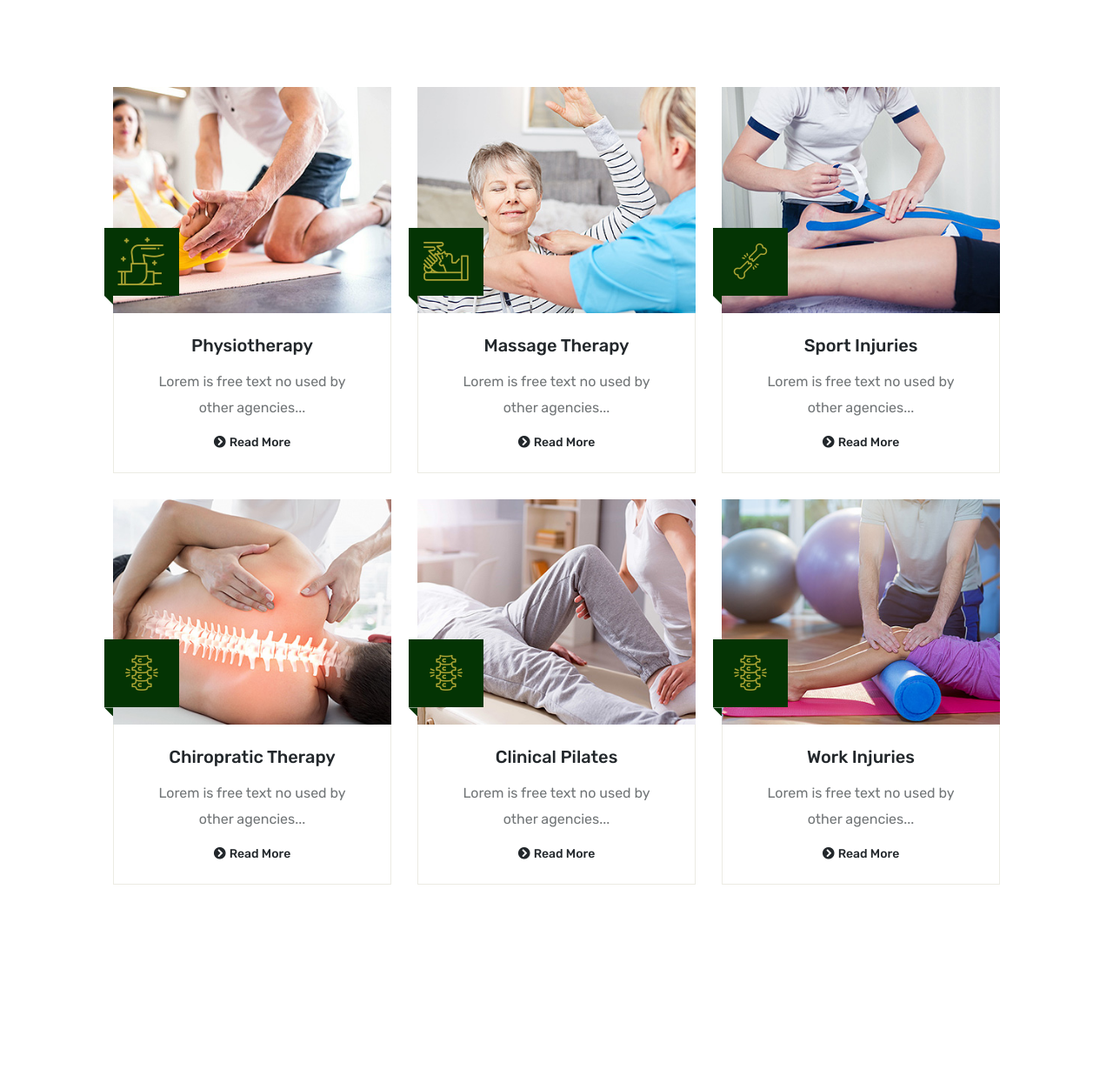
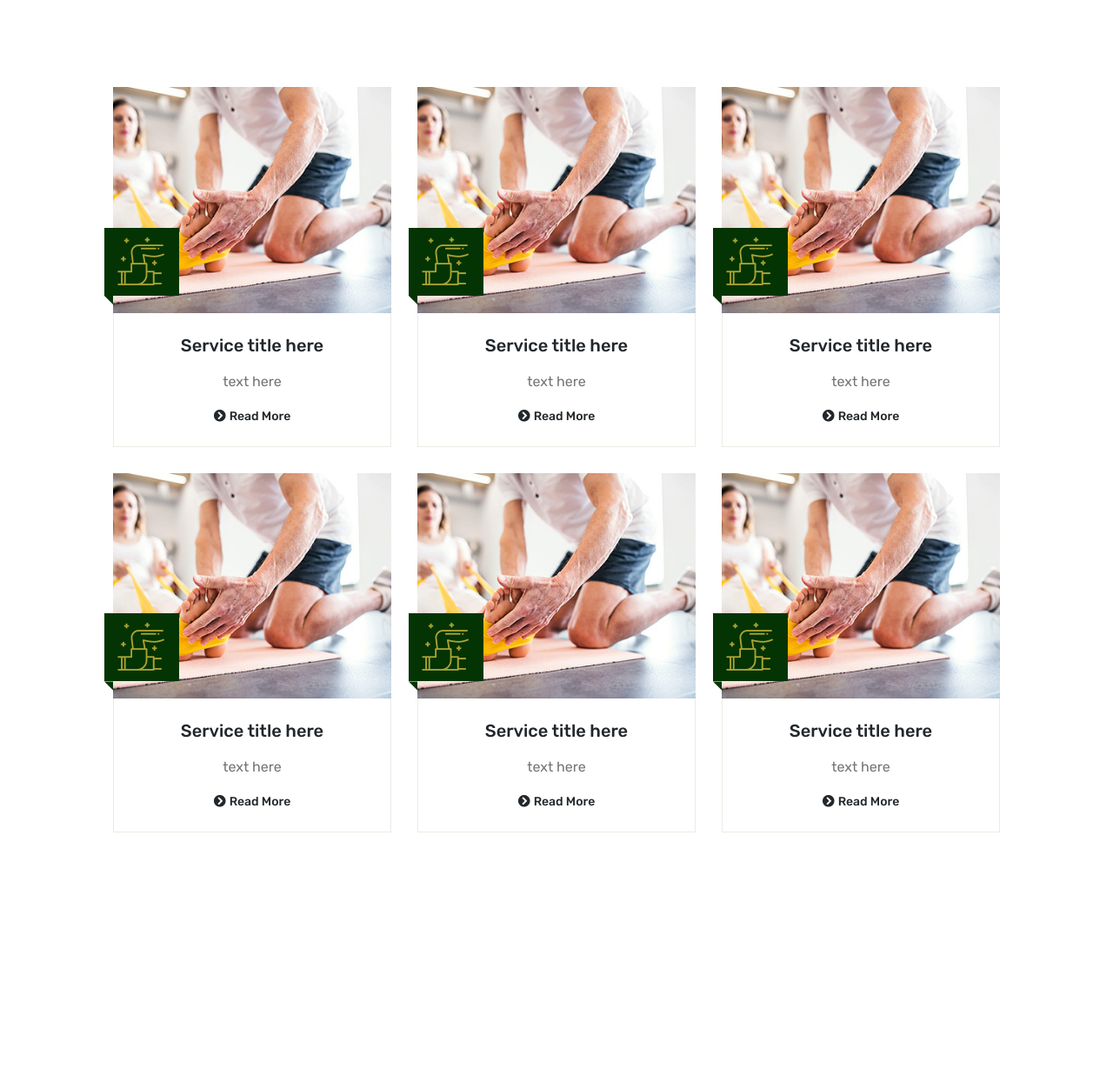
Before and after one commit to AbdallhOmarr/The-sports-doctor, a Django app: page /services in a window 1280 px wide. Shown: the part 213-1450 px from the top of the page at 87% size. After the commit the page ends 1170 px from the top, so only its background shows below. Run offline with Django 4.2, Linux system fonts and the light colour scheme; some libraries are stand-ins or nearby versions; some web fonts are replaced.

Commit message:
changed services structure

```diff
--- a/landingpage/templates/services.html
+++ b/landingpage/templates/services.html
@@ -5,18 +5,20 @@
 {% endblock title %}
 {% block body %}
     <!-- service-page-section -->
-    <section class="service-page-section">
-        <div class="auto-container">
-            <div class="row clearfix">
-                <div class="col-lg-4 col-md-6 col-sm-12 service-block">
+    <section id="services" class="service-page-section">
+        <div class="container">
+            <div class="row d-inline-flex">
+                <div v-for="(service, index) in services"
+                     :key="service.id"
+                     class="col col-lg-4 col-md-6 col-sm-12 service-block">
                     <div class="service-block-one wow fadeInUp animated animated"
                          data-wow-delay="00ms"
                          data-wow-duration="1500ms">
                         <div class="inner-box">
                             <div class="image-box">
                                 <figure class="image">
-                                    <a href="#">
-                                        <img src="{% static 'images/service/service-5.jpg' %}" alt="">
+                                    <a :href="service.url">
+                                        <img :src="service.img" alt="">
                                     </a>
                                 </figure>
                                 <div class="icon-box">
@@ -25,146 +27,11 @@
                             </div>
                             <div class="lower-content">
                                 <h4>
-                                    <a href="#">Physiotherapy</a>
+                                    <a :href="service.url">[[service.title]]</a>
                                 </h4>
-                                <p>Lorem is free text no used by other agencies...</p>
+                                <p>[[service.text]]</p>
                                 <div class="link">
-                                    <a href="#"><i class="fas fa-chevron-circle-right"></i>Read More</a>
-                                </div>
-                            </div>
-                        </div>
-                    </div>
-                </div>
-                <div class="col-lg-4 col-md-6 col-sm-12 service-block">
-                    <div class="service-block-one wow fadeInUp animated animated"
-                         data-wow-delay="300ms"
-                         data-wow-duration="1500ms">
-                        <div class="inner-box">
-                            <div class="image-box">
-                                <figure class="image">
-                                    <a href="#">
-                                        <img src="{% static 'images/service/service-6.jpg' %}" alt="">
-                                    </a>
-                                </figure>
-                                <div class="icon-box">
-                                    <i class="flaticon-massage"></i>
-                                </div>
-                            </div>
-                            <div class="lower-content">
-                                <h4>
-                                    <a href="#">Massage Therapy</a>
-                                </h4>
-                                <p>Lorem is free text no used by other agencies...</p>
-                                <div class="link">
-                                    <a href="#"><i class="fas fa-chevron-circle-right"></i>Read More</a>
-                                </div>
-                            </div>
-                        </div>
-                    </div>
-                </div>
-                <div class="col-lg-4 col-md-6 col-sm-12 service-block">
-                    <div class="service-block-one wow fadeInUp animated animated"
-                         data-wow-delay="600ms"
-                         data-wow-duration="1500ms">
-                        <div class="inner-box">
-                            <div class="image-box">
-                                <figure class="image">
-                                    <a href="#">
-                                        <img src="{% static 'images/service/service-7.jpg' %}" alt="">
-                                    </a>
-                                </figure>
-                                <div class="icon-box">
-                                    <i class="flaticon-broken-bone"></i>
-                                </div>
-                            </div>
-                            <div class="lower-content">
-                                <h4>
-                                    <a href="#">Sport Injuries</a>
-                                </h4>
-                                <p>Lorem is free text no used by other agencies...</p>
-                                <div class="link">
-                                    <a href="#"><i class="fas fa-chevron-circle-right"></i>Read More</a>
-                                </div>
-                            </div>
-                        </div>
-                    </div>
-                </div>
-                <div class="col-lg-4 col-md-6 col-sm-12 service-block">
-                    <div class="service-block-one wow fadeInUp animated animated"
-                         data-wow-delay="00ms"
-                         data-wow-duration="1500ms">
-                        <div class="inner-box">
-                            <div class="image-box">
-                                <figure class="image">
-                                    <a href="#">
-                                        <img src="{% static 'images/service/service-8.jpg' %}" alt="">
-                                    </a>
-                                </figure>
-                                <div class="icon-box">
-                                    <i class="flaticon-chiropractic"></i>
-                                </div>
-                            </div>
-                            <div class="lower-content">
-                                <h4>
-                                    <a href="#">Chiropratic Therapy</a>
-                                </h4>
-                                <p>Lorem is free text no used by other agencies...</p>
-                                <div class="link">
-                                    <a href="#"><i class="fas fa-chevron-circle-right"></i>Read More</a>
-                                </div>
-                            </div>
-                        </div>
-                    </div>
-                </div>
-                <div class="col-lg-4 col-md-6 col-sm-12 service-block">
-                    <div class="service-block-one wow fadeInUp animated animated"
-                         data-wow-delay="300ms"
-                         data-wow-duration="1500ms">
-                        <div class="inner-box">
-                            <div class="image-box">
-                                <figure class="image">
-                                    <a href="#">
-                                        <img src="{% static 'images/service/service-9.jpg' %}" alt="">
-                                    </a>
-                                </figure>
-                                <div class="icon-box">
-                                    <i class="flaticon-chiropractic"></i>
-                                </div>
-                            </div>
-                            <div class="lower-content">
-                                <h4>
-                                    <a href="#">Clinical Pilates</a>
-                                </h4>
-                                <p>Lorem is free text no used by other agencies...</p>
-                                <div class="link">
-                                    <a href="#"><i class="fas fa-chevron-circle-right"></i>Read More</a>
-                                </div>
-                            </div>
-                        </div>
-                    </div>
-                </div>
-                <div class="col-lg-4 col-md-6 col-sm-12 service-block">
-                    <div class="service-block-one wow fadeInUp animated animated"
-                         data-wow-delay="600ms"
-                         data-wow-duration="1500ms">
-                        <div class="inner-box">
-                            <div class="image-box">
-                                <figure class="image">
-                                    <a href="#">
-                                        <img src="{% static 'images/service/service-10.jpg' %}" alt="">
-                                    </a>
-                                </figure>
-                                <div class="icon-box">
-                                    <i class="flaticon-chiropractic"></i>
-                                </div>
-                            </div>
-                            <div class="lower-content">
-                                <h4>
-                                    <a href="#">Work Injuries</a>
-                                </h4>
-                                <p>Lorem is free text no used by other agencies...</p>
-                                <div class="link">
-                                    <a href="#"><i class="fas fa-chevron-circle-right"></i>Read More</a>
+                                    <a :href="service.url"><i class="fas fa-chevron-circle-right"></i>Read More</a>
                                 </div>
                             </div>
                         </div>
@@ -174,4 +41,58 @@
         </div>
     </section>
     <!-- service-page-section end -->
+    <script>
+        Vue.createApp({
+            data() {
+                return {
+                    services: [{
+                            id: 1,
+                            url: "#",
+                            img: "{% static 'images/service/service-5.jpg' %}",
+                            title: "Service title here",
+                            text: "text here"
+                        }, {
+                            id: 2,
+                            url: "#",
+                            img: "{% static 'images/service/service-5.jpg' %}",
+                            title: "Service title here",
+                            text: "text here"
+                        }, {
+                            id: 3,
+                            url: "#",
+                            img: "{% static 'images/service/service-5.jpg' %}",
+                            title: "Service title here",
+                            text: "text here"
+                        }, {
+                            id: 4,
+                            url: "#",
+                            img: "{% static 'images/service/service-5.jpg' %}",
+                            title: "Service title here",
+                            text: "text here"
+                        }, {
+                            id: 5,
+                            url: "#",
+                            img: "{% static 'images/service/service-5.jpg' %}",
+                            title: "Service title here",
+                            text: "text here"
+                        }, {
+                            id: 6,
+                            url: "#",
+                            img: "{% static 'images/service/service-5.jpg' %}",
+                            title: "Service title here",
+                            text: "text here"
+                        }
+
+
+
+                    ]
+                }
+            },
+            delimiters: ["[[", "]]"]
+        }).mount("#services")
+    </script>
 {% endblock body %}
+{% comment %} <template v-if="(index + 1) % 3 === 0 || index === services.length - 1">
+</div>
+<div class="row clearfix">
+</template> {% endcomment %}
```
Also changed, not shown: README.md.
